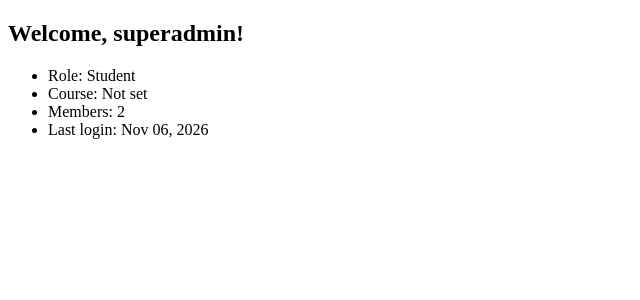
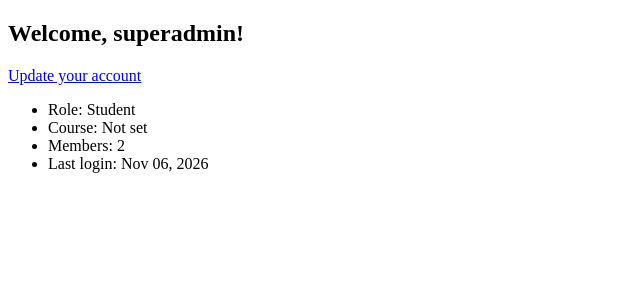
Before and after one commit to Raymond-Isaac-B-Rasonabe/CSIT327-Rasonabe-RaymondIsaac-FirstDjango, a Django app: page /dashboard/view/ in a window 1280 px wide. Shown: the part 47-347 px from the top of the page, without its empty margins (0-640 px from the left). Run offline with Django 5.2, Linux system fonts and the light colour scheme; a user stored in the database is signed in; data comes from the database, SQL or seed files in the repository; both versions use the stored data as it was after the commit.

Commit message:
added link from home to update

```diff
--- a/templates/dashboard/home.html
+++ b/templates/dashboard/home.html
@@ -4,6 +4,7 @@
 
 {% block content %}
 <h2>Welcome, {{ user.first_name|default:user.username }}!</h2>
+<a href="{% url 'update_user' %}">Update your account</a>
 <ul>
     <li>Role: {{ user.get_role_display }}</li>
     <li>Course: {{ user.course|default:"Not set" }}</li>
```
Also changed, not shown: db.sqlite3.
